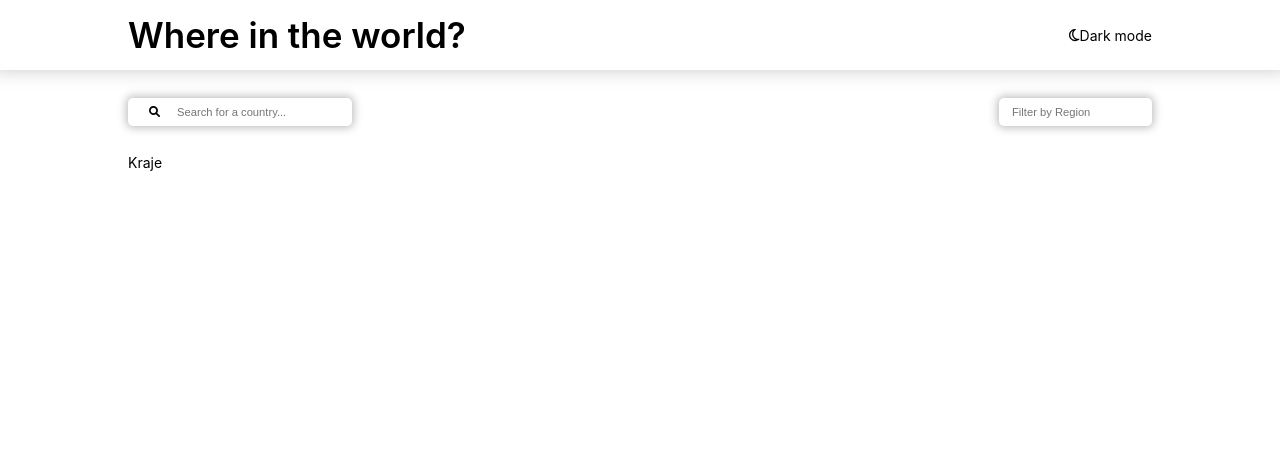
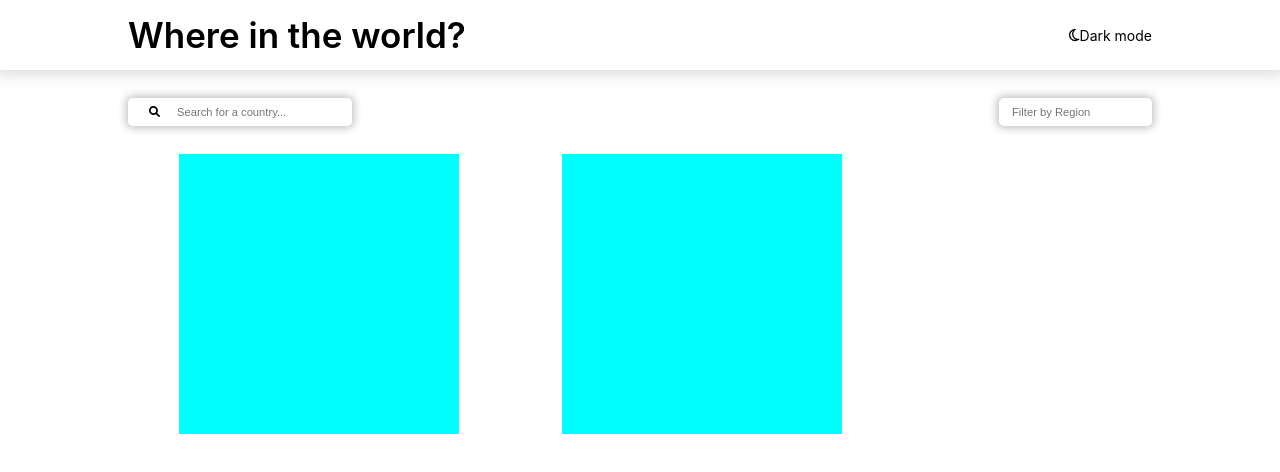
Before and after one commit to amichno/country-searcher, a React (Create React App) app: page / in a window 1280 px wide. Shown: the top 472 px of the page. Built offline with nearby package versions, Linux system fonts and the light colour scheme; no server answers.

Commit message:
add country component

```diff
--- a/src/components/countries/countries.component.jsx
+++ b/src/components/countries/countries.component.jsx
@@ -1,9 +1,16 @@
-import { CountriesWraper } from "./countries.styles";
+import { CountriesWraper,
+        Country,
+    Flag } from "./countries.styles";
 
 const Countries = ()=>{
     return(
         <CountriesWraper>
-            Kraje
+            <Country>
+                <Flag></Flag>
+            </Country>
+            <Country>
+                <Flag></Flag>
+            </Country>
          </CountriesWraper>
     )
 }
--- a/src/components/countries/countries.styles.js
+++ b/src/components/countries/countries.styles.js
@@ -6,4 +6,18 @@ export const CountriesWraper= styled.div`
     margin-top: 2rem;
     margin-left: 10%;
     margin-right: 10%;
+    display: flex;
 `
+
+export const Country = styled.div`
+        flex:4 4 15rem;
+        max-width: 20rem;
+        height: 20rem;
+        background-color: aqua;
+        margin-left:5%;
+        margin-right:5%;
+`
+
+export const Flag = styled.div`
+
+`
--- a/src/components/main/main.component.jsx
+++ b/src/components/main/main.component.jsx
@@ -32,7 +32,8 @@ const Main = () =>{
                 {
                     const result = JSON.stringify(JSONdata);
                     const resultJS = JSON.parse(result)
-                    console.log(resultJS[0].flags.svg);
+                    for(let i=0; i<resultJS.length; i++)
+                     console.log(resultJS[i].flags.svg);
                 }
        )
     }
```
